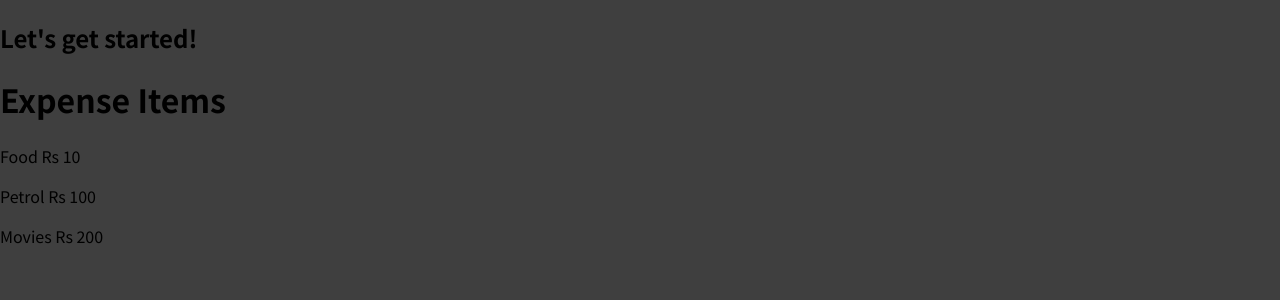
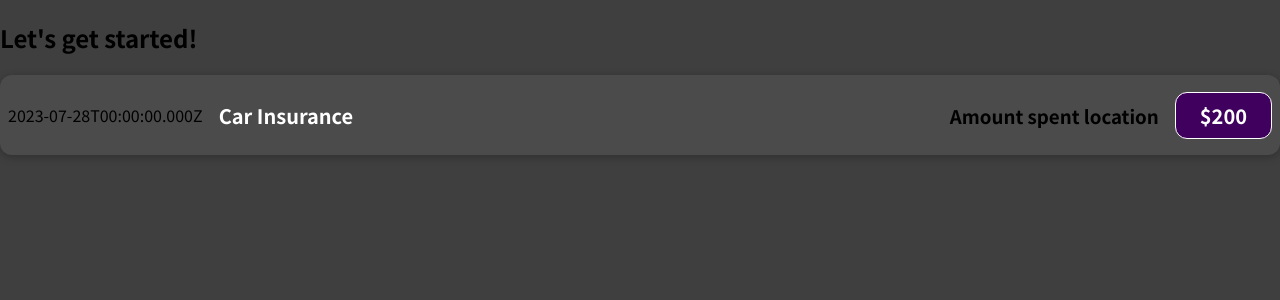
Before and after one commit to kowshi01/REACT, a JavaScript app: page / in a window 1280 px wide. Shown: the top 300 px of the page. Built offline with nearby package versions, Linux system fonts and the light colour scheme.

Commit message:
Styling and using JS in JSX

```diff
--- /dev/null
+++ b/src/components/ExpenseItem.css
@@ -0,0 +1,56 @@
+.expense-item {
+    display: flex;
+    justify-content: space-between;
+    align-items: center;
+    box-shadow: 0 2px 8px rgba(0, 0, 0, 0.25);
+    padding: 0.5rem;
+    margin: 1rem 0;
+    border-radius: 12px;
+    background-color: #4b4b4b;
+  }
+
+  .expense-item__description {
+    display: flex;
+    flex-direction: column;
+    gap: 1rem;
+    align-items: flex-end;
+    flex-flow: column-reverse;
+    justify-content: flex-start;
+    flex: 1;
+  }
+
+  .expense-item h2 {
+    color: #3a3a3a;
+    font-size: 1rem;
+    flex: 1;
+    margin: 0 1rem;
+    color: white;
+  }
+
+  .expense-item__price {
+    font-size: 1rem;
+    font-weight: bold;
+    color: white;
+    background-color: #40005d;
+    border: 1px solid white;
+    padding: 0.5rem;
+    border-radius: 12px;
+  }
+
+  @media (min-width: 580px) {
+    .expense-item__description {
+      flex-direction: row;
+      align-items: center;
+      justify-content: flex-start;
+      flex: 1;
+    }
+
+    .expense-item__description h2 {
+      font-size: 1.25rem;
+    }
+
+    .expense-item__price {
+      font-size: 1.25rem;
+      padding: 0.5rem 1.5rem;
+    }
+  }
--- a/src/components/ExpenseItem.js
+++ b/src/components/ExpenseItem.js
@@ -1,11 +1,17 @@
-
+import './ExpenseItem.css'
 function ExpenseItem() {
+    const expenseDate= new Date(2023,6,28);
+    const expenseTitle='Car Insurance';
+    const expenseAmount=200;
+    const LocationOfExpenditure='Amount spent location';
   return  (
-  <div>
-    <h1>Expense Items</h1>
-    <p>Food Rs 10</p>
-    <p>Petrol Rs 100</p>
-    <p>Movies Rs 200</p>
+  <div className="expense-item">
+    <div>{expenseDate.toISOString()}</div>
+    <div className="expense-item__description">
+        <h2>{expenseTitle}</h2>
+        <h3>{LocationOfExpenditure}</h3>
+        <div className="expense-item__price">${expenseAmount}</div>
+    </div>
   </div>
   )
 }
```
